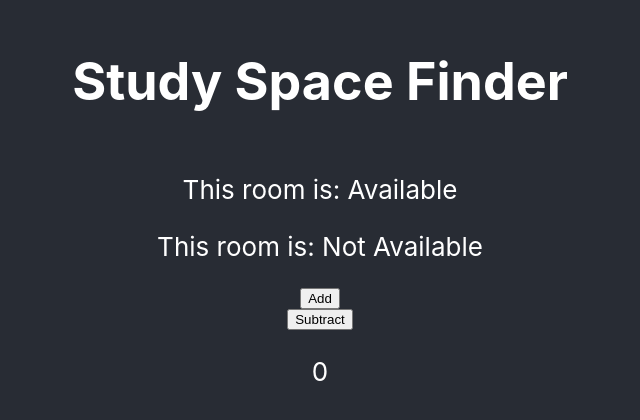
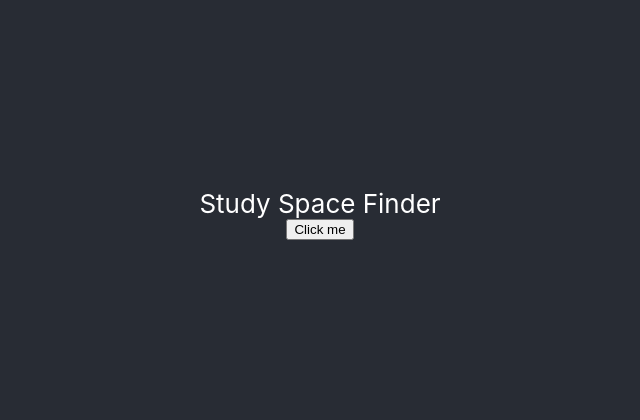
Before and after one commit to VikeLabs/StudySpaceFinder, a React (Create React App) app: page / in a window 1280 px wide. Shown: the part 186-606 px from the top of the page, without its empty margins (320-960 px from the left). Built offline with nearby package versions, Linux system fonts and the light colour scheme.

Commit message:
Firebase connected

```diff
--- a/package.json
+++ b/package.json
@@ -10,6 +10,7 @@
     "@types/node": "^16.11.19",
     "@types/react": "^17.0.38",
     "@types/react-dom": "^17.0.11",
+    "firebase": "^9.6.8",
     "react": "^17.0.2",
     "react-dom": "^17.0.2",
     "react-scripts": "5.0.0",
--- a/src/App.tsx
+++ b/src/App.tsx
@@ -6,17 +6,29 @@ import Body from './components/available_rooms';
 import { useEffect } from 'react';
 import { useState } from 'react';
 
+import {getDatabase, ref, child, get} from 'firebase/database'
 function App() {
-  const [count, setCount] = useState(0)
+
+  const handleClick = (()=>{
+    const database = getDatabase()
+    const dbref = ref(database);
+
+    get(child(dbref,`Bob Wright`)).then((snapshot) => {
+      if(snapshot.exists()){
+        console.log(snapshot.val())
+      } else {
+        console.log("No data available")
+      }
+    }).catch((error)=>{
+      console.log(error)
+    });
+  })
 
   return (
     <div className="App">
       <header className="App-header">
-        <Title/>
-        <Body room1 = 'Available' room2 = 'Not Available' />
-        <button onClick={() => setCount(count + 1)}>Add</button>
-        <button onClick={() => setCount(count - 1)}>Subtract</button>
-        <p>{count}</p>
+        Study Space Finder
+      <button onClick={handleClick}>Click me</button>
       </header>
     </div>
   );
```
Also changed, not shown: src/components/List.tsx (added, +7 -0 lines), src/utils/firebase.js (added, +24 -0 lines), 1 other file (tests, documents, lock files or other folders).
